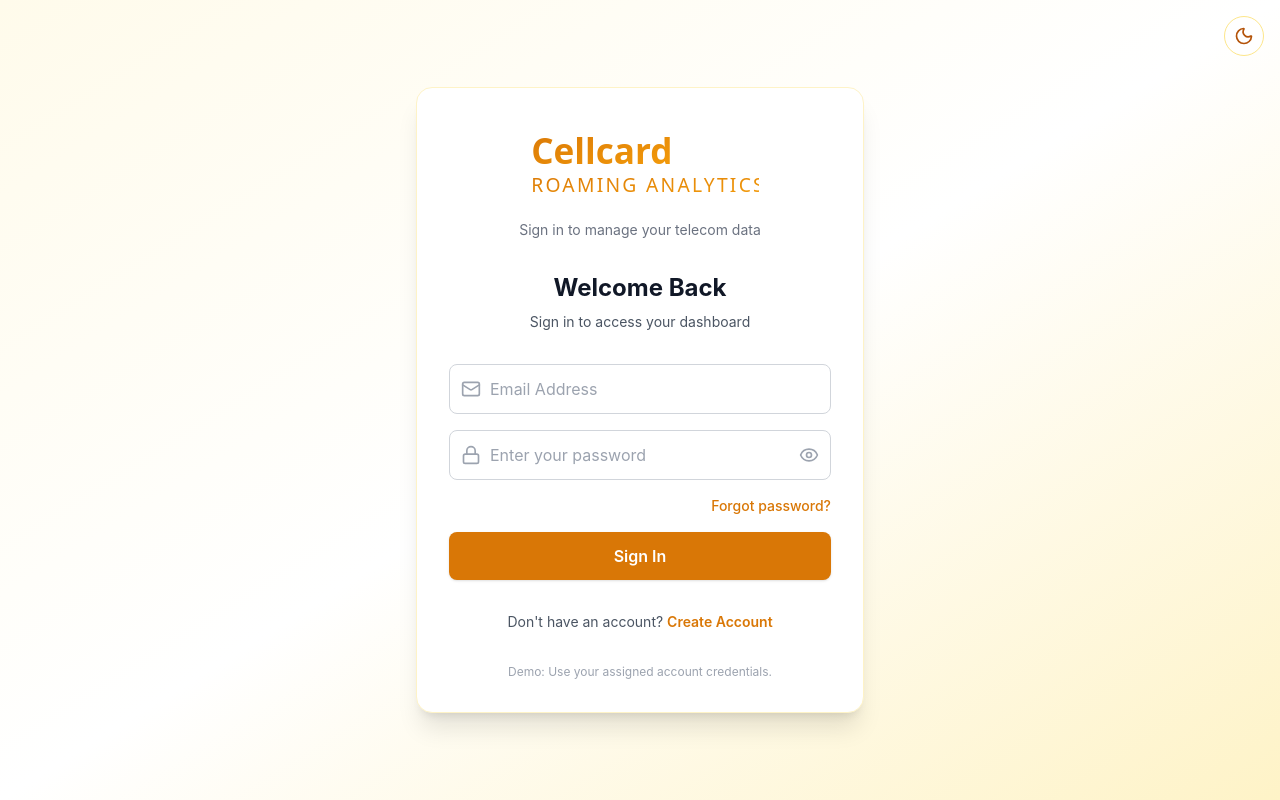
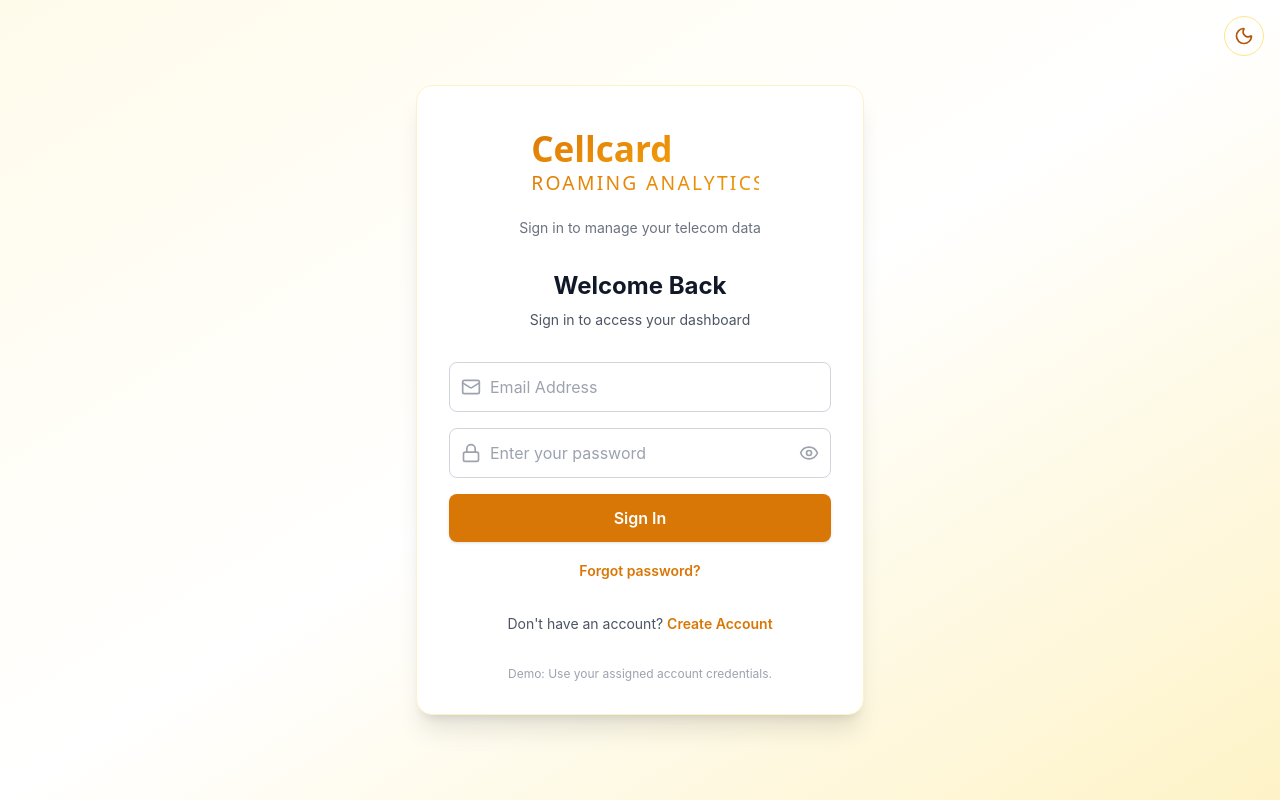
Before and after one commit to kannikakak/Roaming_Management_System_Project, a React (Create React App) app in the folder frontend/: page / in a window 1280 px wide. Built offline with nearby package versions, Linux system fonts and the light colour scheme; no server answers.

Commit message:
fix-forgot-password

```diff
--- a/frontend/src/pages/Login.tsx
+++ b/frontend/src/pages/Login.tsx
@@ -236,15 +236,6 @@
                       {showPassword ? <EyeOff className="h-5 w-5" /> : <Eye className="h-5 w-5" />}
                     </button>
                   </div>
-                  <div className="flex justify-end">
-                    <button
-                      type="button"
-                      onClick={() => navigate('/forgot-password')}
-                      className="text-sm font-medium text-amber-600 hover:text-amber-700 transition dark:text-amber-300 dark:hover:text-amber-200"
-                    >
-                      Forgot password?
-                    </button>
-                  </div>
                   <button
                     type="submit"
                     disabled={isLoading}
@@ -262,6 +253,15 @@
                     'Sign In'
                   )}
                 </button>
+                <div className="text-center">
+                  <button
+                    type="button"
+                    onClick={() => navigate('/forgot-password')}
+                    className="text-sm font-semibold text-amber-600 hover:text-amber-700 transition dark:text-amber-300 dark:hover:text-amber-200"
+                  >
+                    Forgot password?
+                  </button>
+                </div>
               </form>
             )}
           </div>
```
